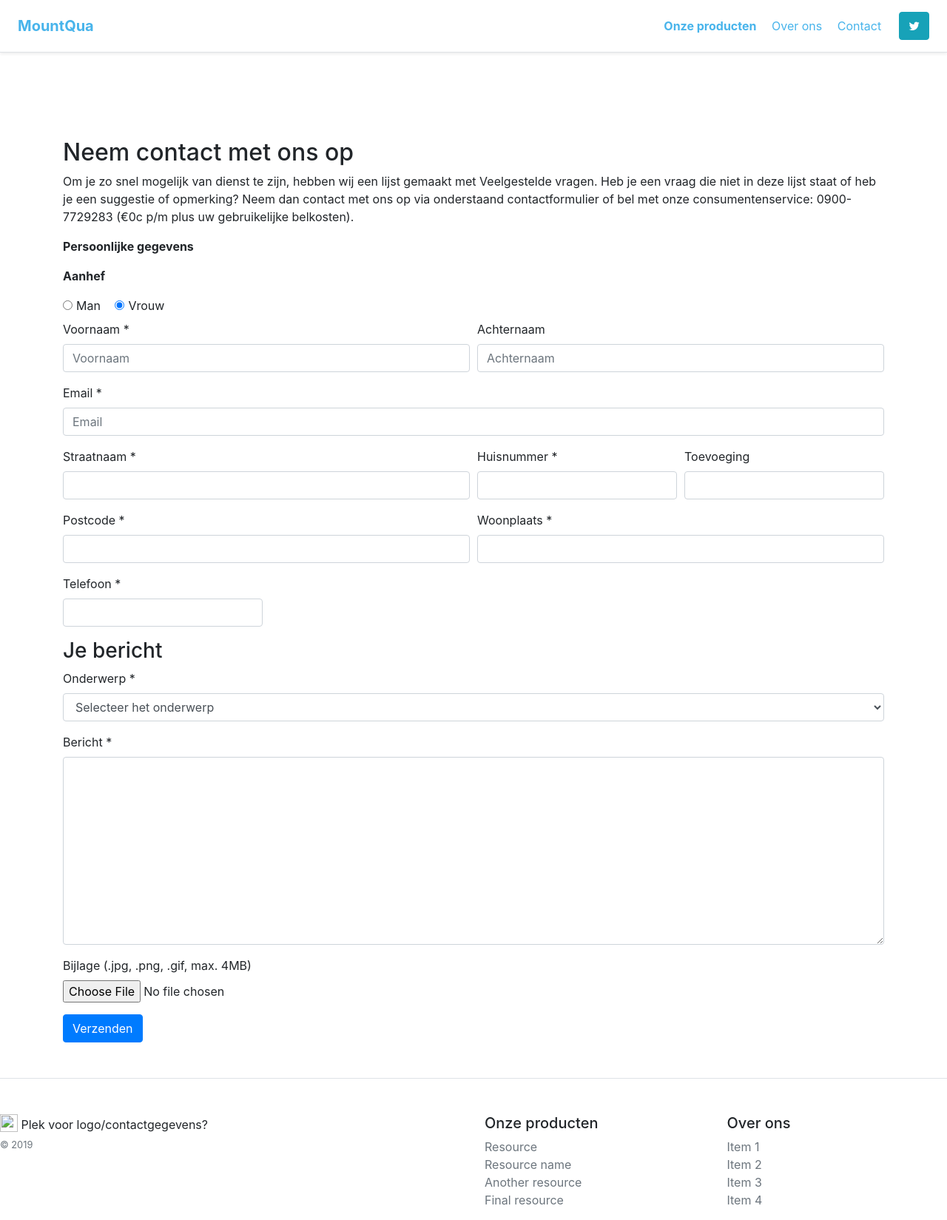
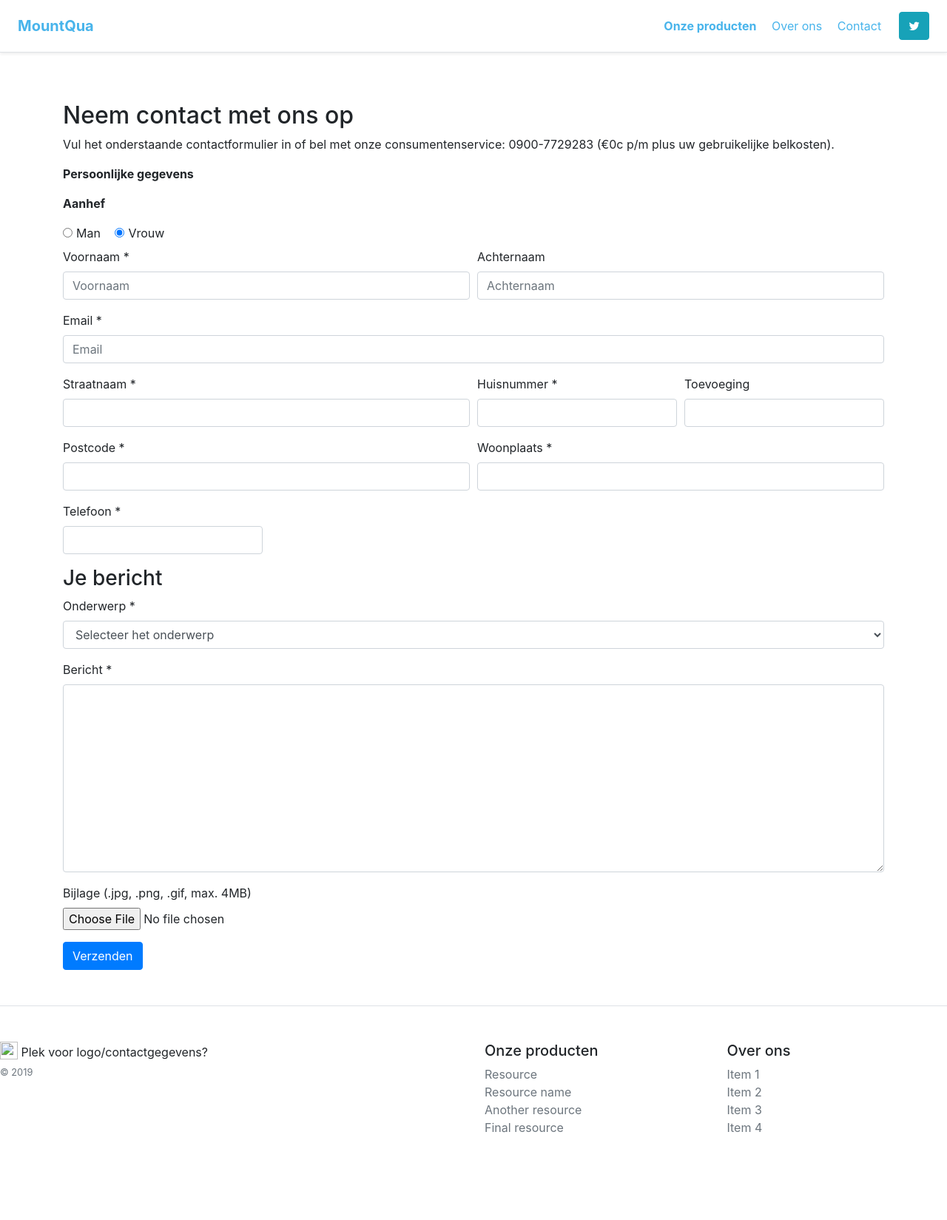
Before and after one commit to agtrappen/MountQua, a PHP site: page /contact.html in a window 1280 px wide. Shown: the top 1649 px of the page at 74% size. After the commit the page ends 1531 px from the top, so only its background shows below. Run offline with PHP 8.4, Linux system fonts and the light colour scheme.

Commit message:
aanpassingen contactpagina

```diff
--- a/contact.html
+++ b/contact.html
@@ -50,7 +50,7 @@
 
 	<div class="container">
 	<h2>Neem contact met ons op</h2>
-	<p>Om je zo snel mogelijk van dienst te zijn, hebben wij een lijst gemaakt met Veelgestelde vragen. Heb je een vraag die niet in deze lijst staat of heb je een suggestie of opmerking? Neem dan contact met ons op via onderstaand contactformulier of bel met onze consumentenservice: 0900-7729283 (€0c p/m plus uw gebruikelijke belkosten).</p>
+	<p>Vul het onderstaande contactformulier in of bel met onze consumentenservice: 0900-7729283 (€0c p/m plus uw gebruikelijke belkosten).</p>
 
 
 	<p><strong>Persoonlijke gegevens</strong></p>
--- a/css/contact.css
+++ b/css/contact.css
@@ -1,7 +1,7 @@
 .container {
 
 	background-color: #fff;
-	padding-top: 100px;
+	padding-top: 50px;
 
 }
 
```
